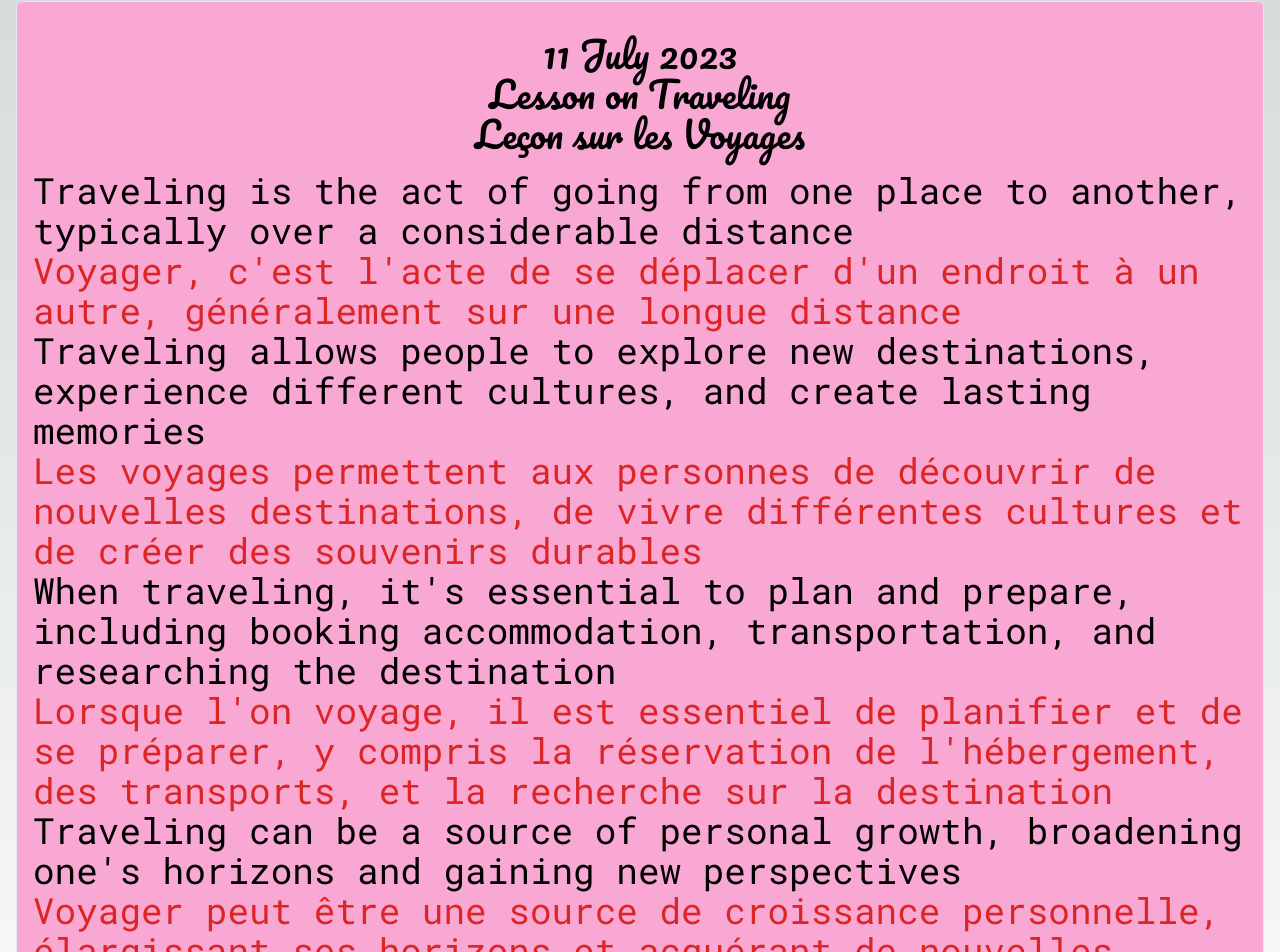
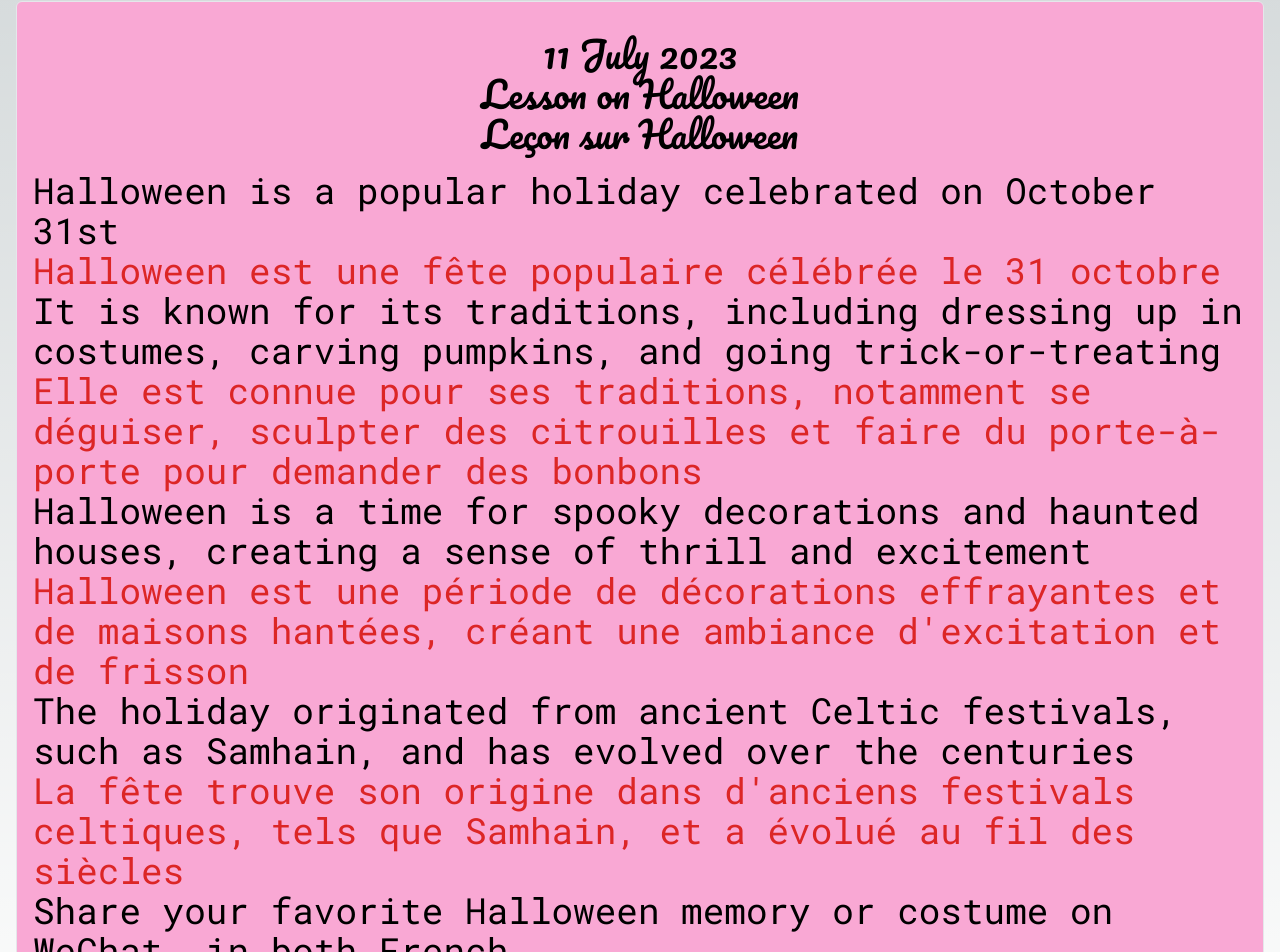
Before and after one commit to Trioud/French-Journey, a Next.js app: page /french in a window 1280 px wide. Shown: the part 15-967 px from the top of the page. Built offline with nearby package versions, Linux system fonts and the light colour scheme.

Commit message:
feat: day 10-31-2023

```diff
--- a/src/app/french/page.tsx
+++ b/src/app/french/page.tsx
@@ -1,4 +1,4 @@
-const FrenchTravelLesson = () => {
+const FrenchHalloweenLesson = () => {
   const currentDate = new Date()
   const currentMonth = currentDate.toLocaleString('default', { month: 'long' })
   const currentDay = currentDate.getDate()
@@ -9,28 +9,29 @@ const FrenchTravelLesson = () => {
       <div className="p-4 border rounded-md w-full bg-pink-300">
         <div className="text-center p-4 font-sans">
           <h1>{currentDay + ' ' + currentMonth + ' ' + currentYear}</h1>
-          <h2>{`Lesson on Traveling`}</h2>
-          <h2>{`Leçon sur les Voyages`}</h2>
+          <h2>{`Lesson on Halloween`}</h2>
+          <h2>{`Leçon sur Halloween`}</h2>
         </div>
         <div className="font-mono">
-          <div className="text-white-300">{`Traveling is the act of going from one place to another, typically over a considerable distance`}</div>
-          <div className="text-red-600">{`Voyager, c'est l'acte de se déplacer d'un endroit à un autre, généralement sur une longue distance`}</div>
+          <div className="text-white-300">{`Halloween is a popular holiday celebrated on October 31st`}</div>
+          <div className="text-red-600">{`Halloween est une fête populaire célébrée le 31 octobre`}</div>
 
-          <div className="text-white-300">{`Traveling allows people to explore new destinations, experience different cultures, and create lasting memories`}</div>
-          <div className="text-red-600">{`Les voyages permettent aux personnes de découvrir de nouvelles destinations, de vivre différentes cultures et de créer des souvenirs durables`}</div>
+          <div className="text-white-300">{`It is known for its traditions, including dressing up in costumes, carving pumpkins, and going trick-or-treating`}</div>
+          <div className="text-red-600">{`Elle est connue pour ses traditions, notamment se déguiser, sculpter des citrouilles et faire du porte-à-porte pour demander des bonbons`}</div>
 
-          <div className="text-white-300">{`When traveling, it's essential to plan and prepare, including booking accommodation, transportation, and researching the destination`}</div>
-          <div className="text-red-600">{`Lorsque l'on voyage, il est essentiel de planifier et de se préparer, y compris la réservation de l'hébergement, des transports, et la recherche sur la destination`}</div>
+          <div className="text-white-300">{`Halloween is a time for spooky decorations and haunted houses, creating a sense of thrill and excitement`}</div>
+          <div className="text-red-600">{`Halloween est une période de décorations effrayantes et de maisons hantées, créant une ambiance d'excitation et de frisson`}</div>
 
-          <div className="text-white-300">{`Traveling can be a source of personal growth, broadening one's horizons and gaining new perspectives`}</div>
-          <div className="text-red-600">{`Voyager peut être une source de croissance personnelle, élargissant ses horizons et acquérant de nouvelles perspectives`}</div>
+          <div className="text-white-300">{`The holiday originated from ancient Celtic festivals, such as Samhain, and has evolved over the centuries`}</div>
+          <div className="text-red-600">{`La fête trouve son origine dans d'anciens festivals celtiques, tels que Samhain, et a évolué au fil des siècles`}</div>
 
-          <div className="text-white-300">{`Share your most memorable travel experience and what you learned from it on WeChat, in French`}</div>
-          <div className="text-red-600">{`Partagez votre expérience de voyage la plus mémorable et ce que vous avez appris grâce à elle sur WeChat en français`}</div>
+          <div className="text-white-300">{`Share your favorite Halloween memory or costume on WeChat, in both French`}</div>
+          <div className="text-red-600">{`Partagez votre meilleur souvenir d'Halloween ou votre costume sur WeChat, en français`}</div>
+          <audio controls src={'/31-10-2023.m4a'}></audio>
         </div>
       </div>
     </div>
   )
 }
 
-export default FrenchTravelLesson
+export default FrenchHalloweenLesson
```
Also changed, not shown: data/dates.json (+4 -4 lines), 1 other file (tests, documents, lock files or other folders).
